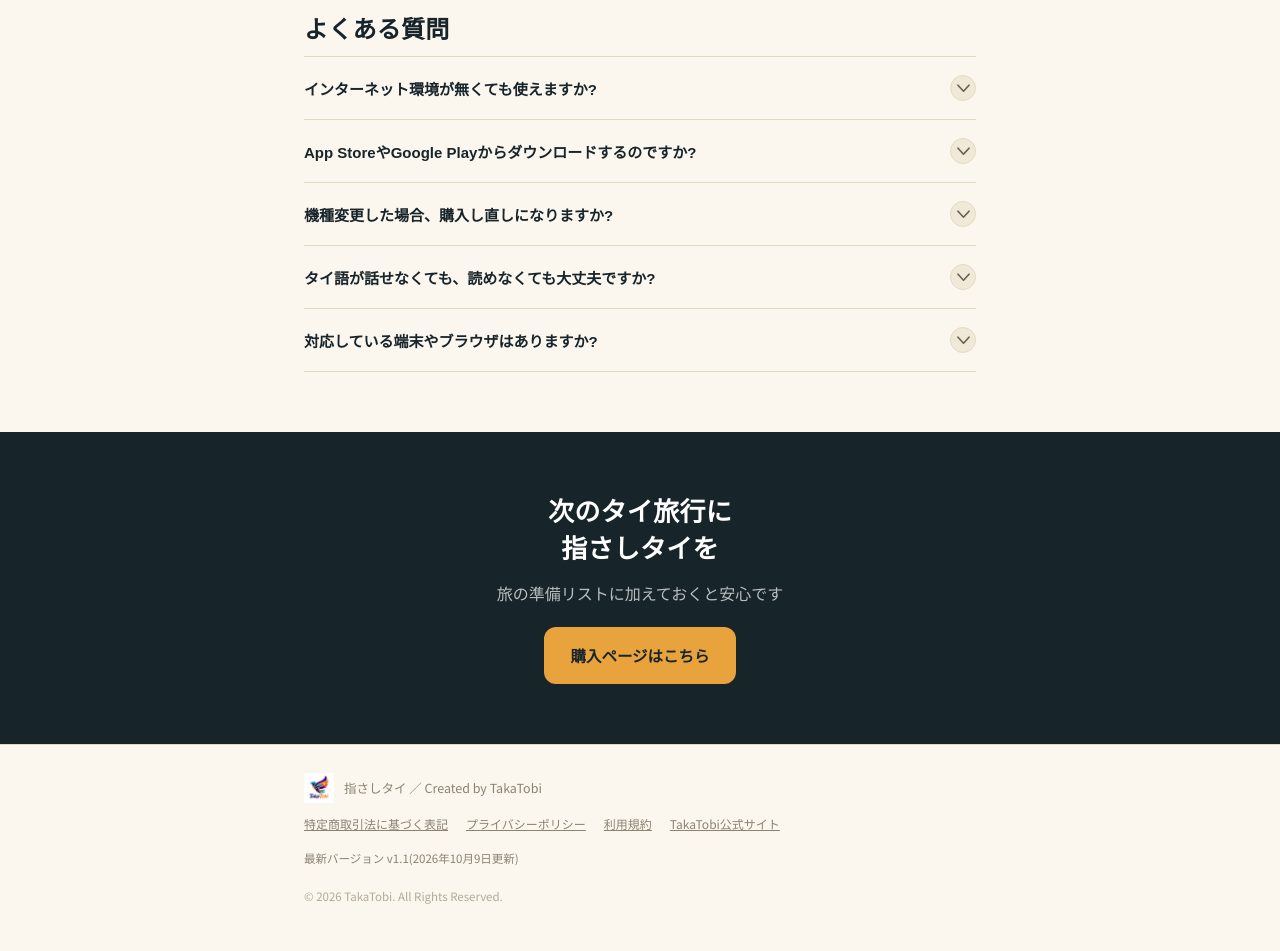
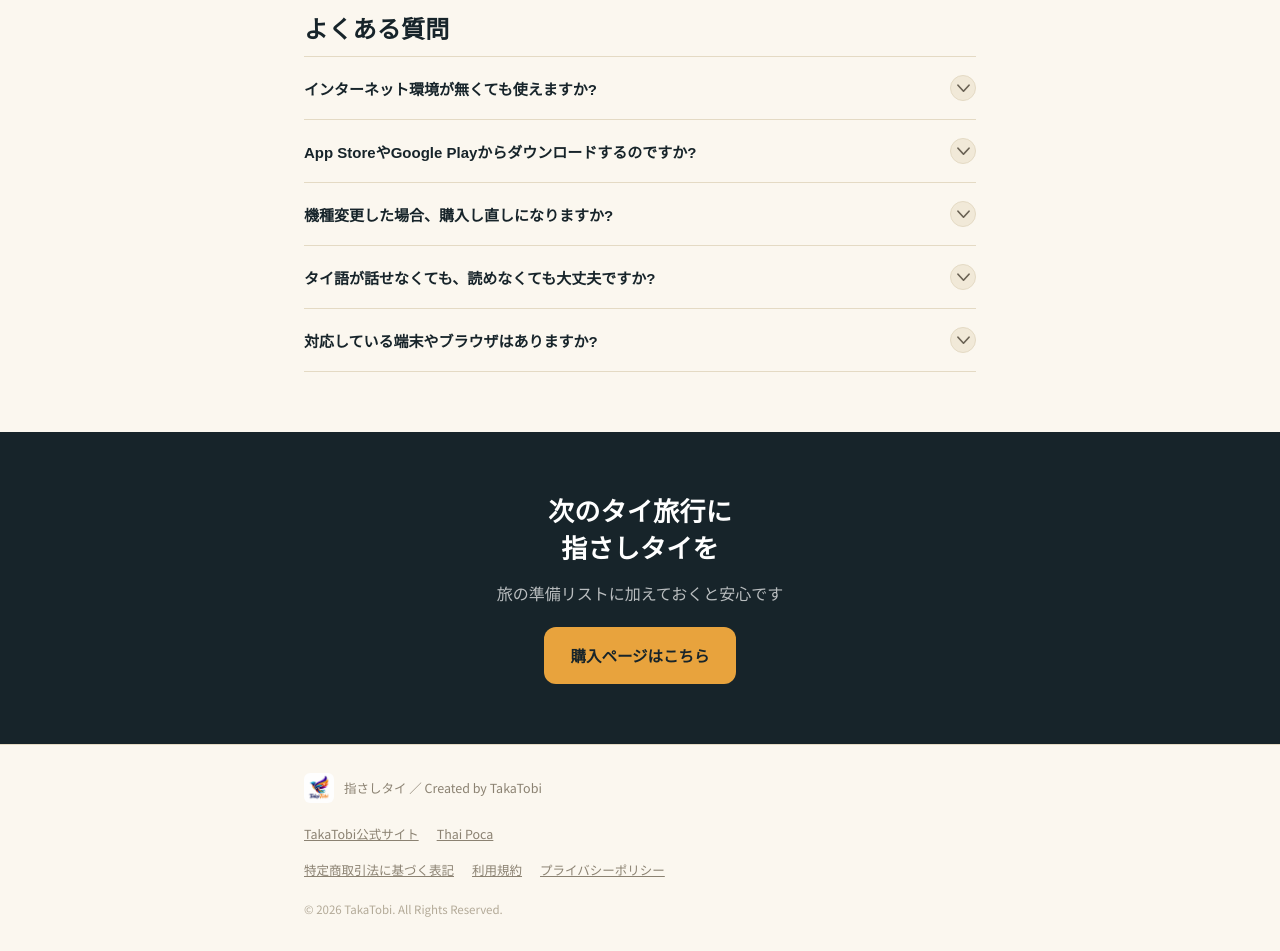
Before and after one commit to likklemore1126/yubisashi-thai, a plain HTML site: page lp.html in a window 1280 px wide. Shown: the part 10771-11722 px from the top of the page. Drawn offline with Linux system fonts and the light colour scheme.

Commit message:
Add files via upload

```diff
--- a/lp.html
+++ b/lp.html
@@ -537,14 +537,12 @@
   .final-cta h2{ color:#fff; font-size:26px; margin-bottom:14px; }
   .final-cta p{ color:rgba(255,255,255,0.7); font-size:16px; margin-bottom:20px; }
 
-  footer{ padding:28px 0 32px; font-size:12px; color:#8B8272; border-top:1px solid var(--line); }
-  .footer-brand{ display:flex; align-items:center; gap:10px; margin-bottom:6px; }
-  .footer-brand img{ height:30px; width:auto; }
-  .footer-brand-text{ font-size:12.5px; color:#8B8272; }
-  .footer-version{ font-size:11.5px; color:#8B8272; margin-top:14px; }
-  .footer-copyright{ font-size:11.5px; color:#B3AA98; margin-top:18px; }
-  .footer-links{ display:flex; gap:18px; flex-wrap:wrap; margin-top:10px; }
-  .footer-links a{ text-decoration:underline; }
+  footer{ padding:28px 0 32px; font-size:12.5px; color:#8B8272; border-top:1px solid var(--line); }
+  .ft-brand{ display:inline-flex; align-items:center; gap:10px; text-decoration:none; color:inherit; }
+  .ft-brand img{ width:30px; height:30px; border-radius:6px; display:block; }
+  .ft-links{ display:flex; gap:8px 18px; flex-wrap:wrap; margin-top:14px; }
+  .ft-links a{ color:inherit; text-decoration:underline; }
+  .ft-copy{ font-size:11.5px; color:#B3AA98; margin-top:18px; }
 
   /* ---------- アプリ内ブラウザ(Instagram/Threads等)向けの案内 ----------
      判定は実機で確認した名前のみを使う(2026-09-29 iPhone実機で確認)
@@ -1355,20 +1353,17 @@
 
 <footer>
   <div class="wrap">
-    <div class="footer-brand">
-      <a href="https://takatobi.jp/" style="display:flex; align-items:center; gap:10px; text-decoration:none;">
-        <img src="images/takatobi-logo.png" alt="TakaTobi">
-        <div class="footer-brand-text">指さしタイ ／ Created by TakaTobi</div>
-      </a>
-    </div>
-    <div class="footer-links">
+    <a class="ft-brand" href="https://takatobi.jp/"><img src="images/takatobi-logo.png" alt="TakaTobi"><span>指さしタイ ／ Created by TakaTobi</span></a>
+    <div class="ft-links">
+      <a href="https://takatobi.jp/">TakaTobi公式サイト</a>
+      <a href="https://poca.takatobi.jp/lp.html">Thai Poca</a>
+    </div>
+    <div class="ft-links">
       <a href="tokushoho.html">特定商取引法に基づく表記</a>
+      <a href="terms.html">利用規約</a>
       <a href="privacy.html">プライバシーポリシー</a>
-      <a href="terms.html">利用規約</a>
-      <a href="https://takatobi.jp/">TakaTobi公式サイト</a>
-    </div>
-    <div class="footer-version">最新バージョン v1.1(2026年10月9日更新)</div>
-    <div class="footer-copyright">© 2026 TakaTobi. All Rights Reserved.</div>
+    </div>
+    <div class="ft-copy">© 2026 TakaTobi. All Rights Reserved.</div>
   </div>
 </footer>
 
```
